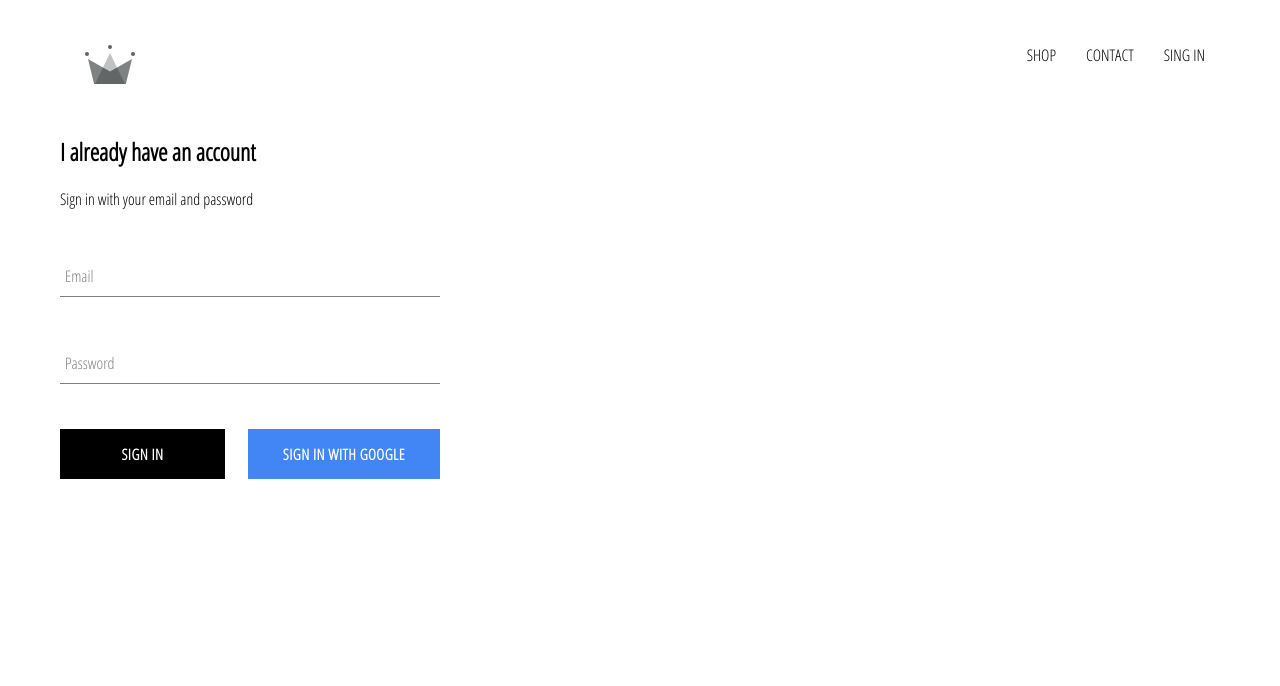
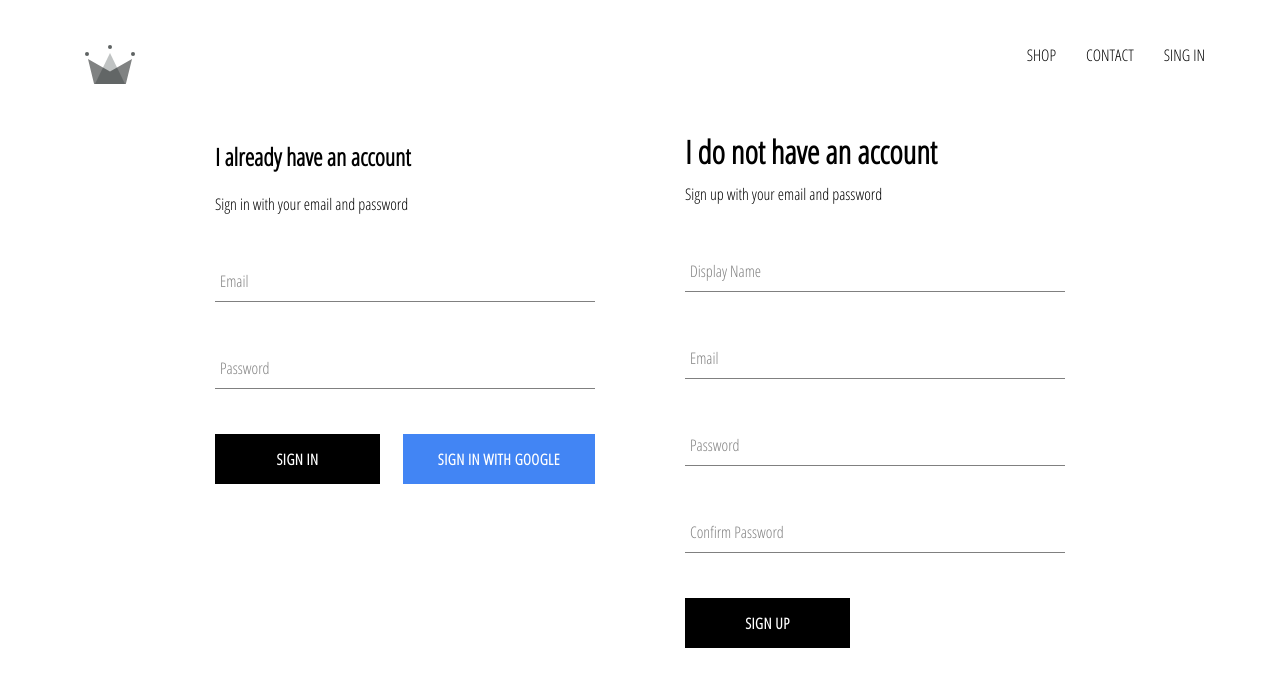
Before and after one commit to stephenoba/react-ecommerse-store, a React (Create React App) app: page /signin in a window 1280 px wide. Shown: the top 686 px of the page. Built offline with nearby package versions, Linux system fonts and the light colour scheme; no server answers.

Commit message:
implemented firebase utils, included sign up

```diff
--- a/src/App.js
+++ b/src/App.js
@@ -8,7 +8,7 @@
 import Header from './components/header/header.component';
 import SignInAndSignUp from './pages/sign-in-and-sign-up/sign-in-and-sign-up.component';
 
-import { auth } from './firebase/firebase.utils'
+import { auth, createUserProfileDocument } from './firebase/firebase.utils'
 
 class App extends React.Component {
   constructor() {
@@ -22,8 +22,21 @@
   unsubscribeFromAuth = null;
 
   componentDidMount() {
-    this.unsubscribeFromAuth = auth.onAuthStateChanged(user => {
-      this.setState({ currentUser: user });
+    this.unsubscribeFromAuth = auth.onAuthStateChanged(async userAuth => {
+      if (userAuth) {
+        const userRef = await createUserProfileDocument(userAuth);
+
+        userRef.onSnapshot(snapShot => {
+          this.setState({
+            currentUser: {
+              id: snapShot.id,
+              ...snapShot.data()
+            }
+          })
+        });
+      } else {
+        this.setState({ currentUser: userAuth })
+      }
     })
   }
 
--- /dev/null
+++ b/src/components/sign-up/sign-up.component.jsx
@@ -0,0 +1,104 @@
+import React from "react";
+
+import FormInput from "../form-input/form-input.component";
+import CustomButton from "../custom-button/custom-button.component";
+
+import { auth, createUserProfileDocument } from '../../firebase/firebase.utils'
+
+import './sign-up.styles.scss';
+
+class SignUp extends React.Component {
+    constructor() {
+        super();
+
+        this.state = {
+            displayName: '',
+            email: '',
+            password: '',
+            confirmPassword: ''
+        }
+    }
+
+    handleSubmit = async event => {
+        event.preventDefault();
+
+        const { displayName, email, password, confirmPassword } = this.state;
+
+        if(password != confirmPassword) {
+            alert("password don't match.");
+            return;
+        }
+
+        try {
+            const { user } = await auth.createUserWithEmailAndPassword(email, password);
+
+            await createUserProfileDocument(user, { displayName });
+
+            this.setState({
+                displayName: '',
+                email: '',
+                password: '',
+                confirmPassword: ''
+            })
+        } catch (error) {
+            console.log(error)
+        }
+    }
+
+    handleChange = event => {
+        const { name, value } = event.target;
+
+        this.setState({
+            [name]: value
+        })
+    }
+
+    render() {
+        const { displayName, email, password, confirmPassword } = this.state;
+
+        return (
+            <div className="sign-up">
+                <h1 className="title">I do not have an account</h1>
+                <span>Sign up with your email and password</span>
+                <form className="sign-up-form" onSubmit={this.handleSubmit}>
+                    <FormInput
+                        type='text'
+                        name='displayName'
+                        value={displayName}
+                        handleChange={this.handleChange}
+                        label="Display Name"
+                        required
+                    />
+                    <FormInput
+                        type='email'
+                        name='email'
+                        value={email}
+                        handleChange={this.handleChange}
+                        label="Email"
+                        required
+                    />
+                    <FormInput
+                        type='password'
+                        name='password'
+                        value={password}
+                        handleChange={this.handleChange}
+                        label="Password"
+                        required
+                    />
+                    <FormInput
+                        type='password'
+                        name='confirmPassword'
+                        value={confirmPassword}
+                        handleChange={this.handleChange}
+                        label="Confirm Password"
+                        required
+                    />
+
+                    <CustomButton type='submit'> SIGN UP </CustomButton>
+                </form>
+            </div>
+        )
+    }
+}
+
+export default SignUp;
--- /dev/null
+++ b/src/components/sign-up/sign-up.styles.scss
@@ -0,0 +1,9 @@
+.sign-up {
+    display: flex;
+    flex-direction: column;
+    width: 380px;
+
+    .title {
+      margin: 10px 0;
+    }
+  }
--- a/src/firebase/firebase.utils.js
+++ b/src/firebase/firebase.utils.js
@@ -11,6 +11,32 @@
     appId: "1:758491002050:web:c2e6672c1b1883e11d775b"
 };
 
+export const createUserProfileDocument = async (userAuth, additionalData) => {
+    if (!userAuth) return;
+
+    const userRef = firestore.doc(`users/${userAuth.uid}`);
+
+    const snapShot = await userRef.get();
+
+    if(!snapShot.exists) {
+        const { displayName, email } = userAuth;
+        const createdAt = new Date();
+
+        try {
+            await userRef.set({
+                displayName,
+                email,
+                createdAt,
+                ...additionalData
+            });
+        } catch (error) {
+            console.log('error creating user', error.message);
+        }
+    }
+
+    return userRef;
+}
+
 
 firebase.initializeApp(config);
 
--- a/src/pages/sign-in-and-sign-up/sign-in-and-sign-up.component.jsx
+++ b/src/pages/sign-in-and-sign-up/sign-in-and-sign-up.component.jsx
@@ -3,11 +3,13 @@
 import './sign-in-and-sign-up.styles.scss'
 
 import SignIn from '../../components/sign-in/sign-in.component'
+import SignUp from "../../components/sign-up/sign-up.component";
 
 
 const SignInAndSignUp = () => (
     <div className="sign-in-and-sign-up">
         <SignIn />
+        <SignUp />
     </div>
 )
 
--- a/src/pages/sign-in-and-sign-up/sign-in-and-sign-up.styles.scss
+++ b/src/pages/sign-in-and-sign-up/sign-in-and-sign-up.styles.scss
@@ -0,0 +1,6 @@
+.sign-in-and-sign-up {
+    width: 850px;
+    display: flex;
+    justify-content: space-between;
+    margin: 30px auto;
+}
```
